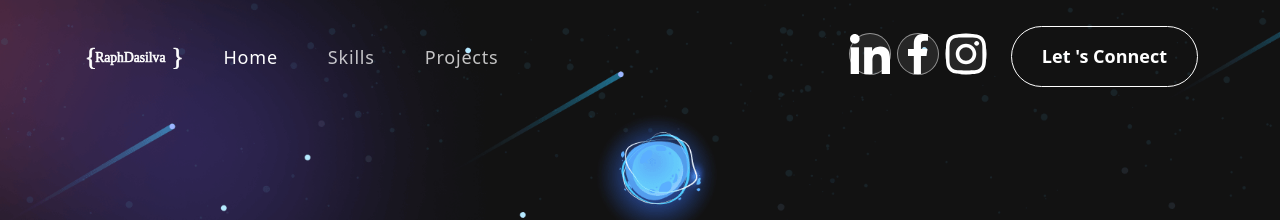
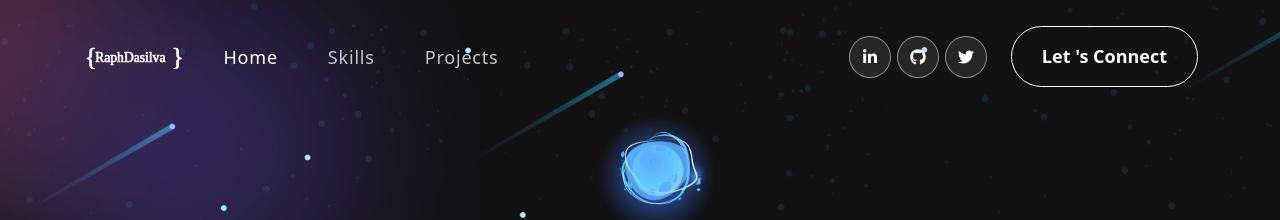
Before and after one commit to RaphDasilva/personal_potfolio, a React (Create React App) app: page / in a window 1280 px wide. Shown: the top 220 px of the page. Built offline with nearby package versions, Linux system fonts and the light colour scheme.

Commit message:
Update icons on NavBar component

```diff
--- a/src/components/NavBar.js
+++ b/src/components/NavBar.js
@@ -1,10 +1,10 @@
+/* eslint-disable jsx-a11y/control-has-associated-label */
+
 import React, { useState, useEffect } from 'react';
 
 import { Container, Nav, Navbar } from 'react-bootstrap';
+import { FaGithub, FaLinkedinIn, FaTwitter } from 'react-icons/fa';
 import logo from '../assets/img/logo.svg';
-import navIcon1 from '../assets/img/nav-icon1.svg';
-import navIcon2 from '../assets/img/nav-icon2.svg';
-import navIcon3 from '../assets/img/nav-icon3.svg';
 
 const NavBar = () => {
   const [activeLink, setActiveLink] = useState('home');
@@ -59,9 +59,9 @@ const NavBar = () => {
           </Nav>
           <span className="navbar-text">
             <div className="social-icon">
-              <a href="https://www.linkedin.com/in/raphael-okolo-480012227/"><img src={navIcon1} alt="navIcon1" /></a>
-              <a href="https://github.com/RaphDasilva"><img src={navIcon2} alt="navIcon2" /></a>
-              <a href="https://twitter.com/silvaz_creation"><img src={navIcon3} alt="navIcon3" /></a>
+              <a href="https://www.linkedin.com/in/raphael-okolo-480012227/" target="_blank" rel="noreferrer"><FaLinkedinIn className="soc-icon" /></a>
+              <a href="https://github.com/RaphDasilva" target="_blank" rel="noreferrer"><FaGithub className="soc-icon" /></a>
+              <a href="https://twitter.com/silvaz_creation" target="_blank" rel="noreferrer"><FaTwitter className="soc-icon" /></a>
             </div>
 
             <button className="vvd" type="submit">
```
